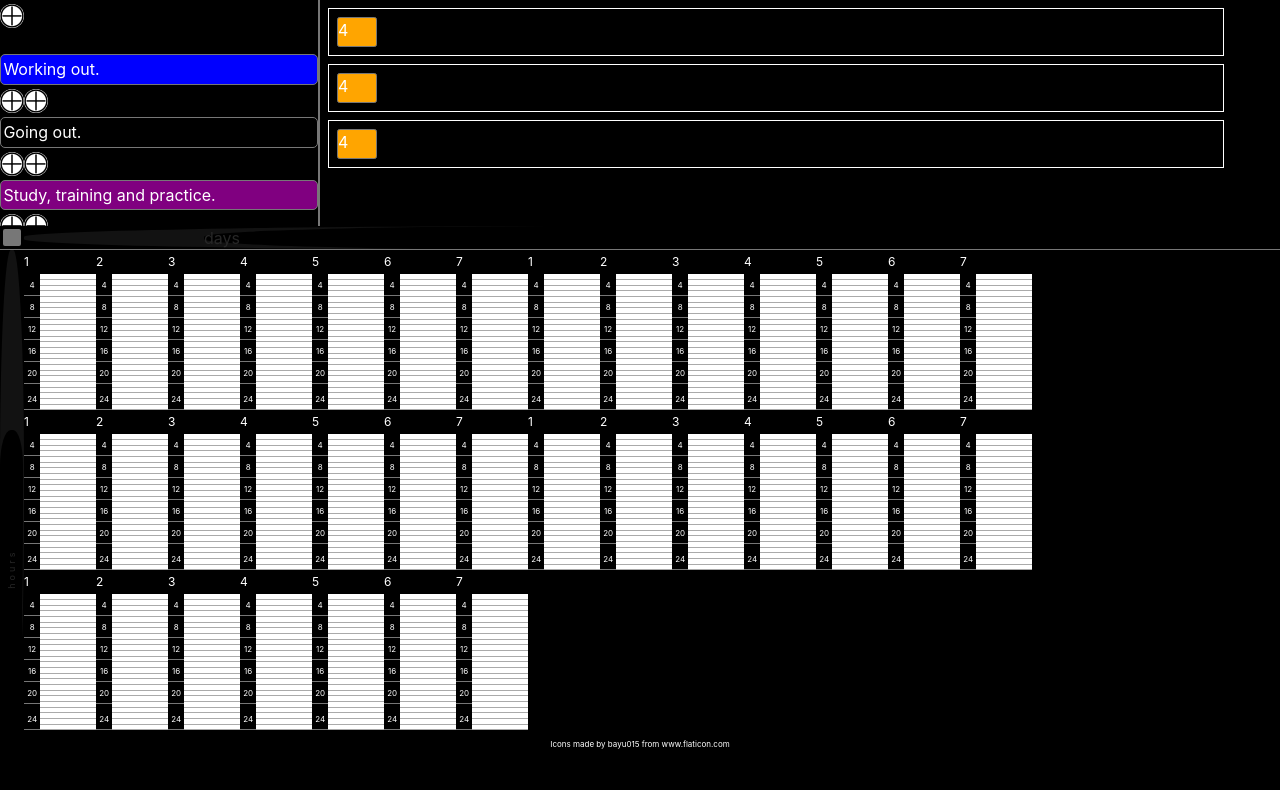
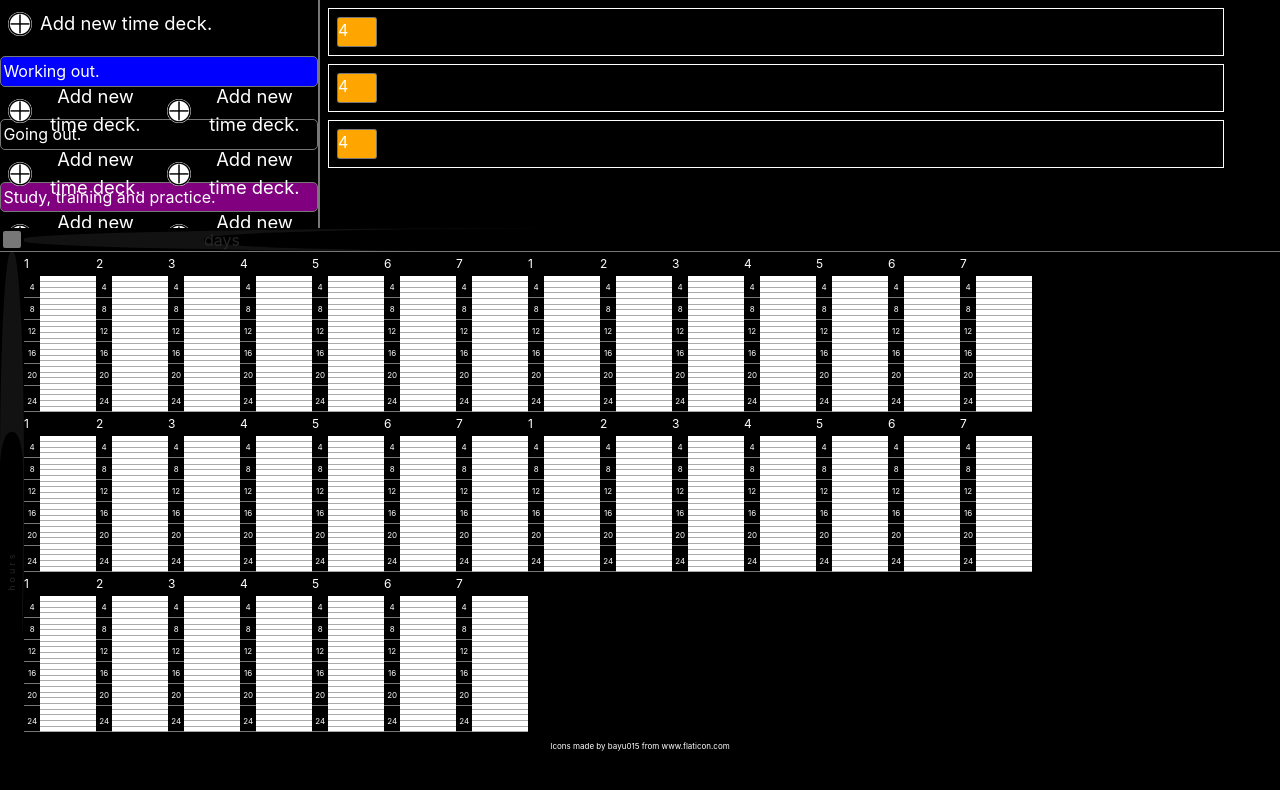
Before and after one commit to munrhalls/time-glance, a React (Create React App) app: page / in a window 1280 px wide. Shown: the top 790 px of the page. Built offline with nearby package versions, Linux system fonts and the light colour scheme.

Commit message:
btn looks kinda ok

```diff
--- a/src/App.css
+++ b/src/App.css
@@ -62,38 +62,14 @@ body {
 }
 
 .Btn {
+  font-size: 1.15rem;
   height: 2rem;
+  margin: 0.5rem;
+  display: flex;
+  align-items: center;
 }
-.BtnCircle {
-  border: 1px solid #777;
-  border-radius: 100%;
-  height: 2rem;
-}
-.BtnCircle.add {
-}
-.BtnCircle.delete {
-}
-.BtnCircle.edit {
-}
-.BtnSign {
-  height: 2rem;
-  font-size: 2rem;
-  padding: 1rem;
-}
-.BtnSign.add {
-}
-.BtnSign.delete {
-}
-.BtnSign.edit {
-}
-.BtnText {
-  padding: 15px;
-}
-.BtnText.add {
-}
-.BtnText.delete {
-}
-.BtnText.edit {
+.Btn label {
+  margin-left: 0.5rem;
 }
 
 .Schedule {
--- a/src/components/Button.js
+++ b/src/components/Button.js
@@ -31,6 +31,7 @@ export const Button = ({ type, handlerFunc }) => {
         alt="Add symbol image."
         style={{ backgroundColor: "#fff", borderRadius: "50%" }}
       ></img>
+      <label>Add new time deck.</label>
     </button>
   );
 };
```
